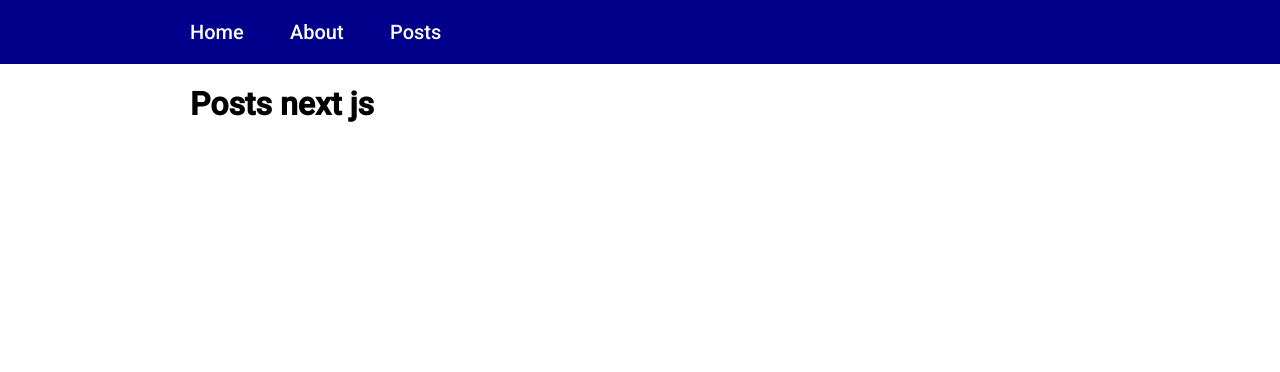
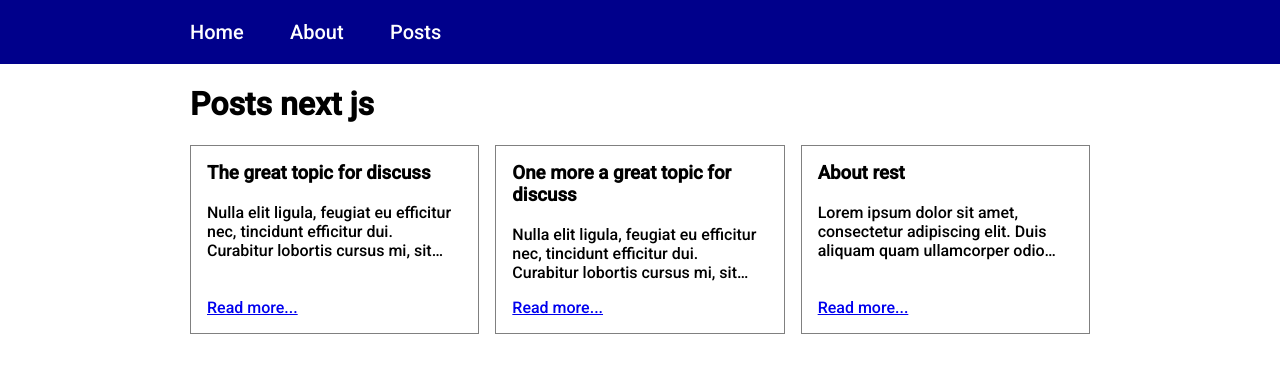
Before and after one commit to taras-protsyshyn/learn-next, a Next.js app: page /posts in a window 1280 px wide. Shown: the top 372 px of the page. Built offline with nearby package versions, Linux system fonts and the light colour scheme; data requests are answered from the project's data file.

Commit message:
add post card

```diff
--- /dev/null
+++ b/components/PostCard.js
@@ -0,0 +1,41 @@
+import Link from "next/link";
+
+export const PostCard = ({ id, title, body }) => {
+  return (
+    <>
+      <div key={id}>
+        <h3>{title}</h3>
+        <p>{body}</p>
+        <Link href={`post/${id}`}>
+          <a>Read more...</a>
+        </Link>
+      </div>
+      <style jsx>{`
+        div {
+          border: 1px solid gray;
+          padding: 16px;
+          transition: all 0.3s ease-in-out;
+          display: flex;
+          flex-direction: column;
+        }
+        div:hover {
+          transform: scale(1.05);
+          background-color: rgba(21, 18, 9, 0.05);
+        }
+        h3 {
+          margin-top: 0;
+        }
+        p {
+          margin-top: 0px;
+          display: -webkit-box;
+          -webkit-line-clamp: 3;
+          -webkit-box-orient: vertical;
+          overflow: hidden;
+        }
+        a {
+          margin-top: auto;
+        }
+      `}</style>
+    </>
+  );
+};
--- a/pages/posts.js
+++ b/pages/posts.js
@@ -1,3 +1,32 @@
-export default function Posts() {
-  return <h1>Posts next js</h1>;
+import Link from "next/link";
+
+import { PostCard } from "../components/PostCard";
+
+export default function Posts({ posts }) {
+  return (
+    <>
+      <h1>Posts next js</h1>
+      <div className="posts">
+        {posts?.map(({ id, title, body }) => (
+          <PostCard key={id} title={title} body={body} />
+        ))}
+      </div>
+      <style jsx>{`
+        .posts {
+          display: grid;
+          grid-template-columns: repeat(auto-fill, minmax(250px, 1fr));
+          grid-gap: 16px;
+        }
+      `}</style>
+    </>
+  );
 }
+
+export async function getStaticProps() {
+  const res = await fetch(`${process.env.API_URL}/posts`);
+  const posts = await res.json();
+
+  return {
+    props: { posts },
+  };
+}
```
